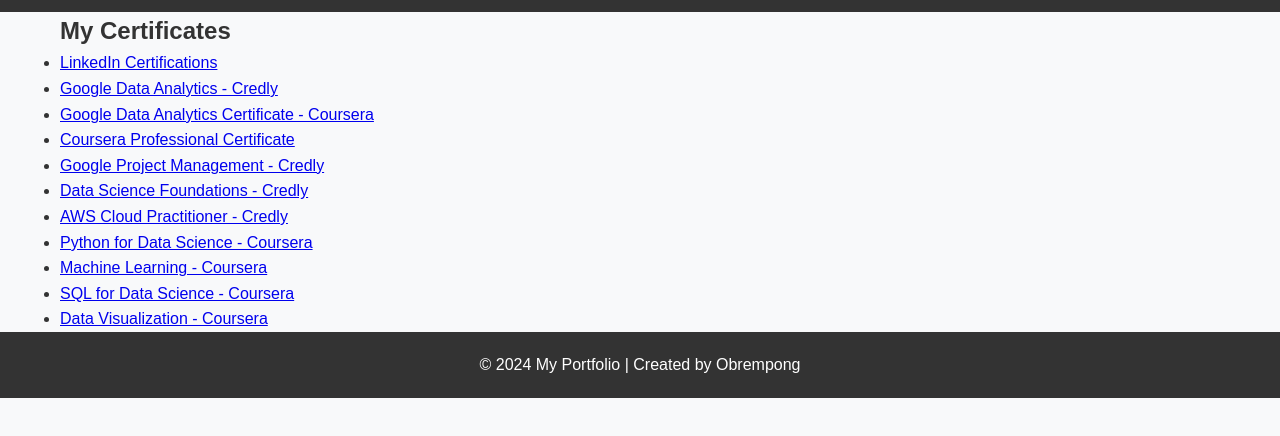
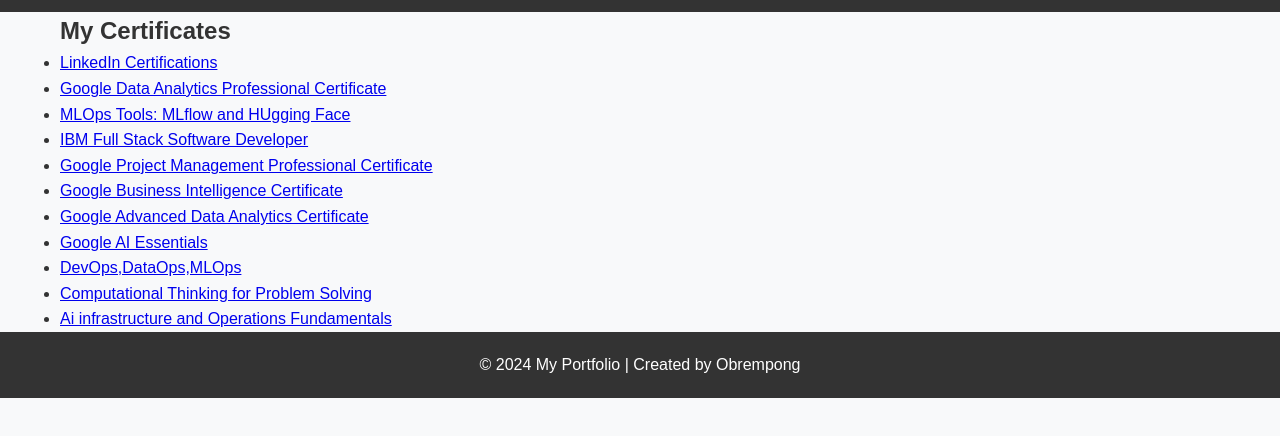
Before and after one commit to Obrempong-1/Portfolio, a plain HTML site: page certificates.html in a window 1280 px wide. Shown: the part 64-500 px from the top of the page. Drawn offline with Linux system fonts and the light colour scheme.

Commit message:
certifications modification

```diff
--- a/certificates.html
+++ b/certificates.html
@@ -27,16 +27,16 @@
       <h2>My Certificates</h2>
       <ul class="cert-list">
         <li><a href="https://www.linkedin.com/in/obrempong-kwabena-osei-wusu-7b0217257/details/certifications/" target="_blank">LinkedIn Certifications</a></li>
-        <li><a href="https://www.credly.com/badges/3a6c4238-6195-4380-881c-c54880c4c1ca/linked_in_profile" target="_blank">Google Data Analytics - Credly</a></li>
-        <li><a href="https://www.coursera.org/account/accomplishments/records/DPTN0G24WS1D" target="_blank">Google Data Analytics Certificate - Coursera</a></li>
-        <li><a href="https://www.coursera.org/account/accomplishments/professional-cert/UC96HE18X4GZ" target="_blank">Coursera Professional Certificate</a></li>
-        <li><a href="https://www.credly.com/badges/07b433a8-1754-4472-8774-958337161813/linked_in_profile" target="_blank">Google Project Management - Credly</a></li>
-        <li><a href="https://www.credly.com/badges/2f097efc-f5ea-4800-84bc-c4b1e71e9307/linked_in_profile" target="_blank">Data Science Foundations - Credly</a></li>
-        <li><a href="https://www.credly.com/badges/f35a4ef3-a971-4ff9-b7f9-415e9d041776/linked_in_profile" target="_blank">AWS Cloud Practitioner - Credly</a></li>
-        <li><a href="https://www.coursera.org/account/accomplishments/verify/6GA101JTFWDQ" target="_blank">Python for Data Science - Coursera</a></li>
-        <li><a href="https://www.coursera.org/account/accomplishments/records/85U9GJQGYSX3" target="_blank">Machine Learning - Coursera</a></li>
-        <li><a href="https://www.coursera.org/account/accomplishments/verify/5ILV4TUDX9QX" target="_blank">SQL for Data Science - Coursera</a></li>
-        <li><a href="https://www.coursera.org/account/accomplishments/verify/JYJ5VGXQ08YA" target="_blank">Data Visualization - Coursera</a></li>
+        <li><a href="https://www.credly.com/badges/3a6c4238-6195-4380-881c-c54880c4c1ca/linked_in_profile" target="_blank">Google Data Analytics Professional Certificate</a></li>
+        <li><a href="https://www.coursera.org/account/accomplishments/records/DPTN0G24WS1D" target="_blank">MLOps Tools: MLflow and HUgging Face</a></li>
+        <li><a href="https://www.coursera.org/account/accomplishments/professional-cert/UC96HE18X4GZ" target="_blank">IBM Full Stack Software Developer</a></li>
+        <li><a href="https://www.credly.com/badges/07b433a8-1754-4472-8774-958337161813/linked_in_profile" target="_blank">Google Project Management Professional Certificate</a></li>
+        <li><a href="https://www.credly.com/badges/2f097efc-f5ea-4800-84bc-c4b1e71e9307/linked_in_profile" target="_blank">Google Business Intelligence Certificate</a></li>
+        <li><a href="https://www.credly.com/badges/f35a4ef3-a971-4ff9-b7f9-415e9d041776/linked_in_profile" target="_blank">Google Advanced Data Analytics Certificate</a></li>
+        <li><a href="https://www.coursera.org/account/accomplishments/verify/6GA101JTFWDQ" target="_blank">Google AI Essentials</a></li>
+        <li><a href="https://www.coursera.org/account/accomplishments/records/85U9GJQGYSX3" target="_blank">DevOps,DataOps,MLOps</a></li>
+        <li><a href="https://www.coursera.org/account/accomplishments/verify/5ILV4TUDX9QX" target="_blank">Computational Thinking for Problem Solving</a></li>
+        <li><a href="https://www.coursera.org/account/accomplishments/verify/JYJ5VGXQ08YA" target="_blank">Ai infrastructure and Operations Fundamentals</a></li>
       </ul>
     </div>
   </section>
```
